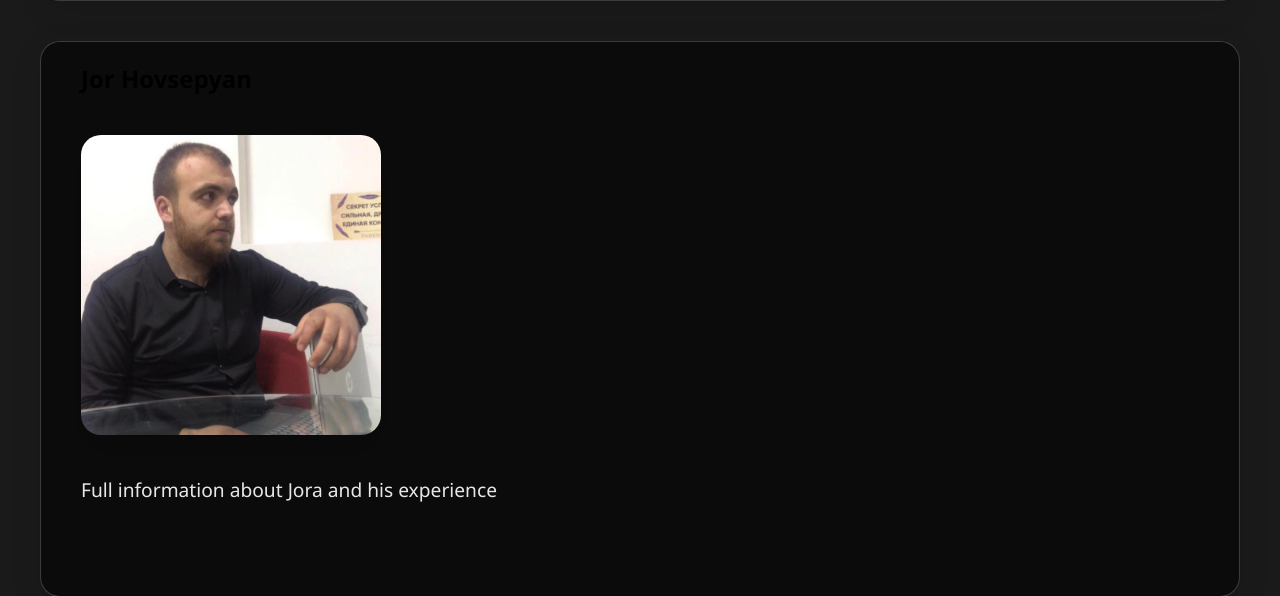
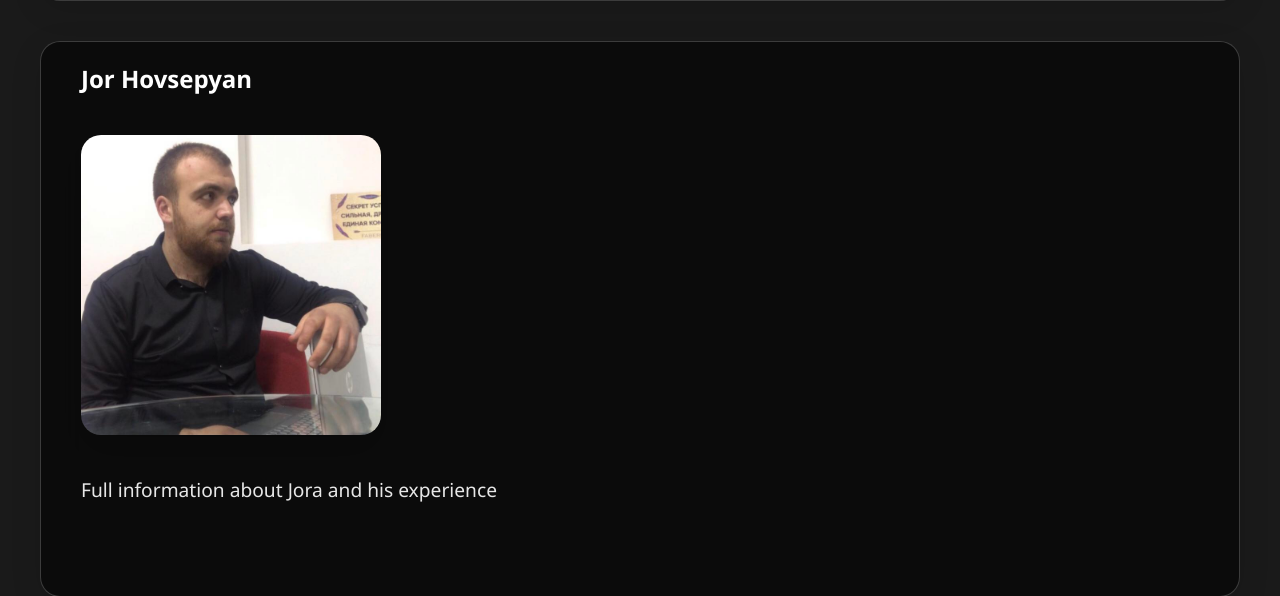
Before and after one commit to Codritive/Frontend, a Django app: page /lessons/trainings/1/ in a window 1280 px wide. Shown: the part 1972-2568 px from the top of the page. Run offline with Django 5.2, Linux system fonts and the light colour scheme; data comes from the database, SQL or seed files in the repository.

Commit message:
changed color on h2 in courses

```diff
--- a/codritive/lessons/templates/lessons/trainings.html
+++ b/codritive/lessons/templates/lessons/trainings.html
@@ -54,7 +54,7 @@
 
     <!-- Tutor Section -->
     <section class="hero glass">
-        <h2>{{ course.tutor.name }}</h2>
+        <h2 style="color: white;">{{ course.tutor.name }}</h2>
         <div class="hero-image">
             <img src="{{ course.tutor.image.url }}" style="width: 300px; height: 300px;">
         </div>
```
